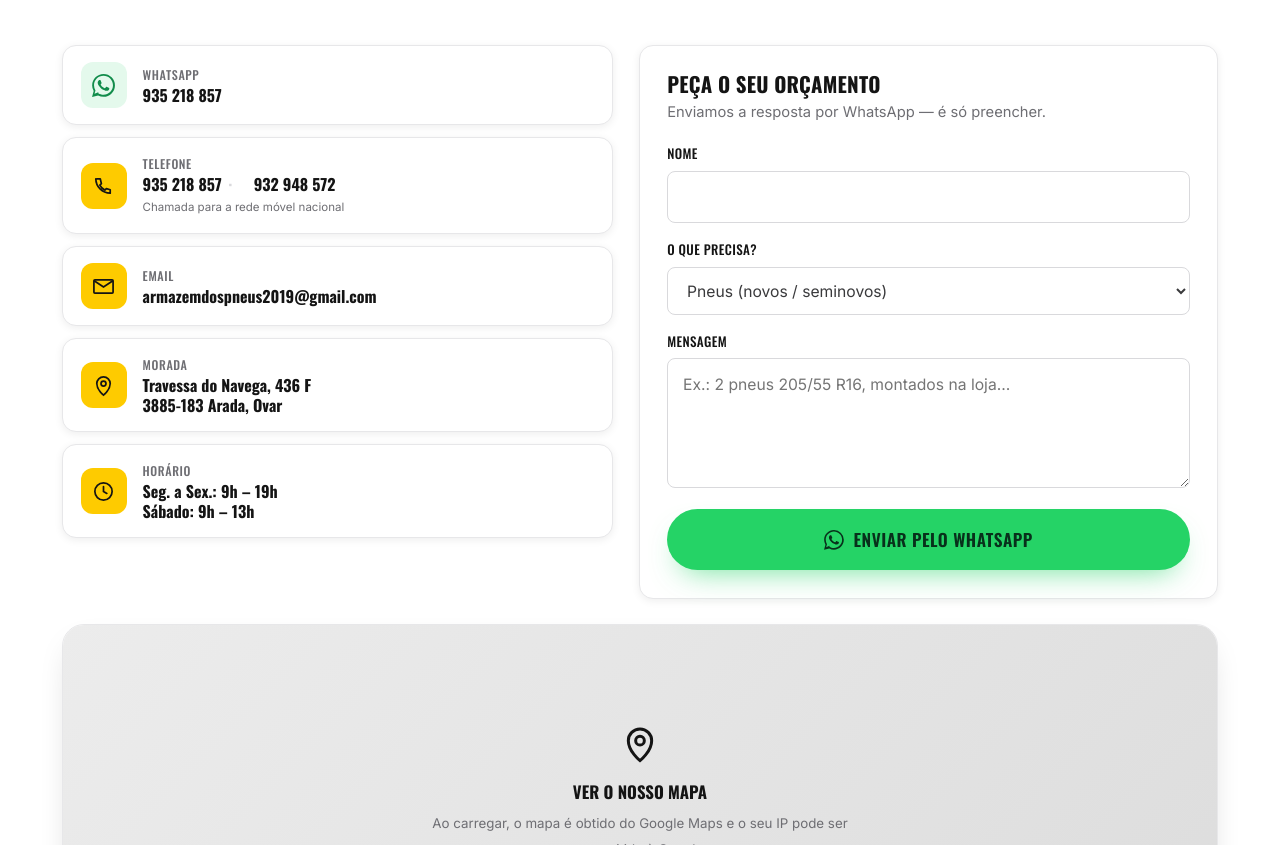
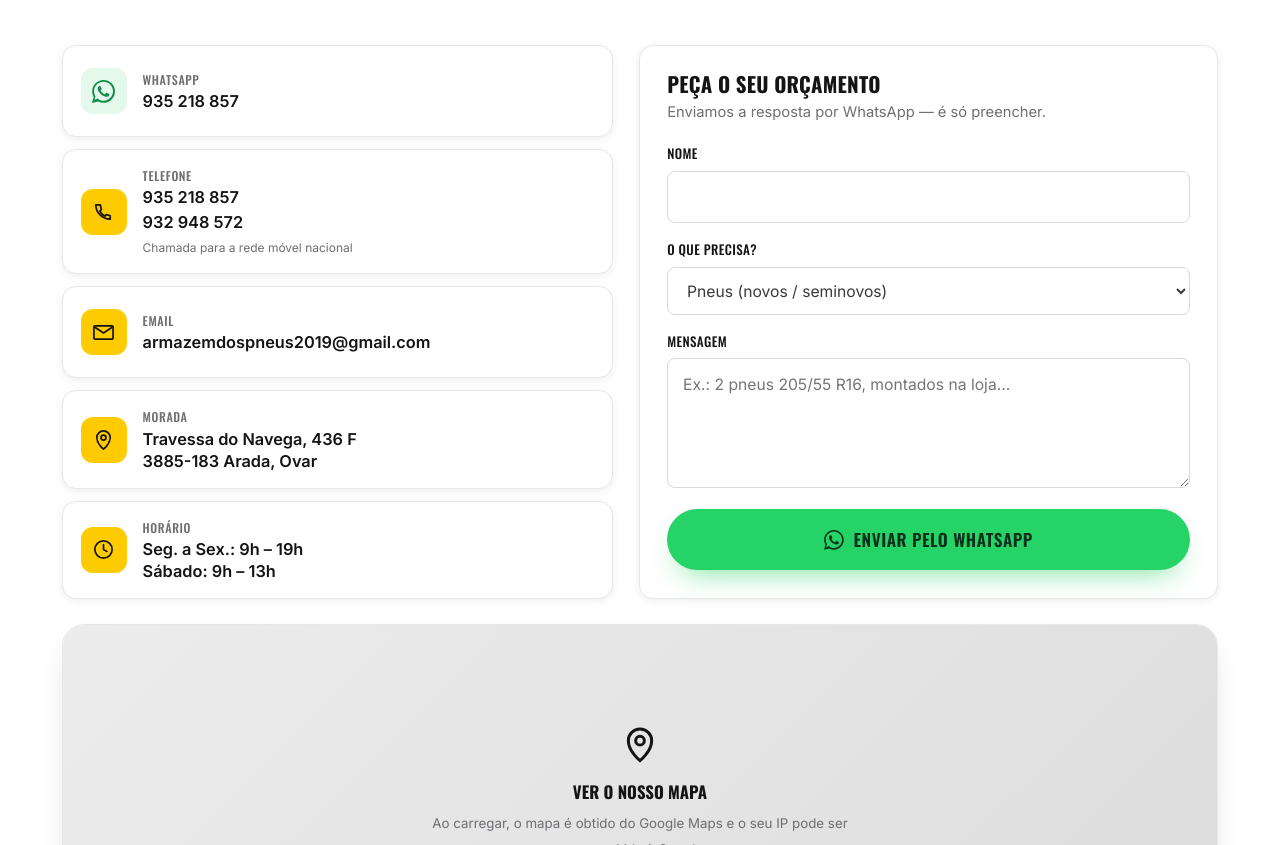
Before and after one commit to renatovalente5/ArmazemDosPneus, a plain HTML site: page index.html in a window 1280 px wide. Shown: the part 6485-7330 px from the top of the page. Drawn offline with Linux system fonts and the light colour scheme.

Commit message:
Contactos: fonte Inter nos valores, números empilhados, cards preenchem a altura
- Valores (telefone/email/morada/horário) passam a Inter (mais legíveis que a Oswald condensada)
- Números de telemóvel empilhados (cada um na sua linha, clicáveis) — deixam de aparecer colados
- Cards da coluna esquerda com flex:1 → preenchem a mesma altura do formulário à direita

Co-Authored-By: Claude Opus 4.8 <noreply@anthropic.com>

```diff
--- a/assets/css/styles.css
+++ b/assets/css/styles.css
@@ -224,20 +224,18 @@ body.cart-open{overflow:hidden}
 /* ---------------- CONTACTOS ---------------- */
 .contact__grid{display:grid;grid-template-columns:1fr 1.05fr;gap:1.6rem;align-items:stretch}
 .contact__info{display:flex;flex-direction:column;gap:.75rem}
-.contact__card{display:flex;align-items:center;gap:1rem;padding:1rem 1.1rem;background:#fff;border:1px solid var(--line);border-radius:var(--radius);box-shadow:var(--shadow-sm);transition:transform var(--t-fast),box-shadow var(--t),border-color var(--t)}
+.contact__card{flex:1;display:flex;align-items:center;gap:1rem;padding:1rem 1.1rem;background:#fff;border:1px solid var(--line);border-radius:var(--radius);box-shadow:var(--shadow-sm);transition:transform var(--t-fast),box-shadow var(--t),border-color var(--t)}
 a.contact__card:hover{transform:translateY(-3px);box-shadow:var(--shadow);border-color:var(--line-2)}
 .contact__ic{display:inline-flex;align-items:center;justify-content:center;width:46px;height:46px;flex:none;border-radius:12px;background:var(--yellow);color:var(--ink)}
 .contact__ic svg{width:23px;height:23px}
 .contact__ic--wa{background:#E4F9EC;color:#128C4B}.contact__ic--wa svg{fill:currentColor}
 .contact__meta{display:flex;flex-direction:column;min-width:0}
 .contact__meta small{color:var(--muted);font-size:.76rem;text-transform:uppercase;letter-spacing:.05em;font-family:var(--font-head)}
-.contact__meta strong{font-family:var(--font-head);color:var(--ink);font-size:1rem;word-break:break-word;text-transform:none;line-height:1.25}
-.contact__phones{display:flex;flex-wrap:wrap;gap:.1rem 1rem}
-.contact__phones a{color:var(--ink);transition:color var(--t-fast)}
+.contact__meta strong{font-family:var(--font-body);font-weight:600;color:var(--ink);font-size:1.02rem;word-break:break-word;text-transform:none;line-height:1.35;letter-spacing:0}
+.contact__phones{display:flex;flex-direction:column;gap:.15rem}
+.contact__phones a{color:var(--ink);width:max-content;transition:color var(--t-fast)}
 .contact__phones a:hover{color:var(--yellow-700);text-decoration:underline;text-underline-offset:2px}
-.contact__phones a:not(:last-child){position:relative;padding-right:1rem}
-.contact__phones a:not(:last-child)::after{content:"·";position:absolute;right:.35rem;color:var(--line-2)}
-.contact__note{display:block;font-family:var(--font-body);font-weight:400;font-size:.72rem;color:var(--muted);text-transform:none;margin-top:.25rem}
+.contact__note{display:block;font-family:var(--font-body);font-weight:400;font-size:.75rem;color:var(--muted);text-transform:none;margin-top:.3rem}
 .contact__form{padding:1.7rem;height:100%;display:flex;flex-direction:column}
 .contact__form .field:last-of-type{flex:1;display:flex;flex-direction:column}
 .contact__form .field:last-of-type textarea{flex:1}
```
